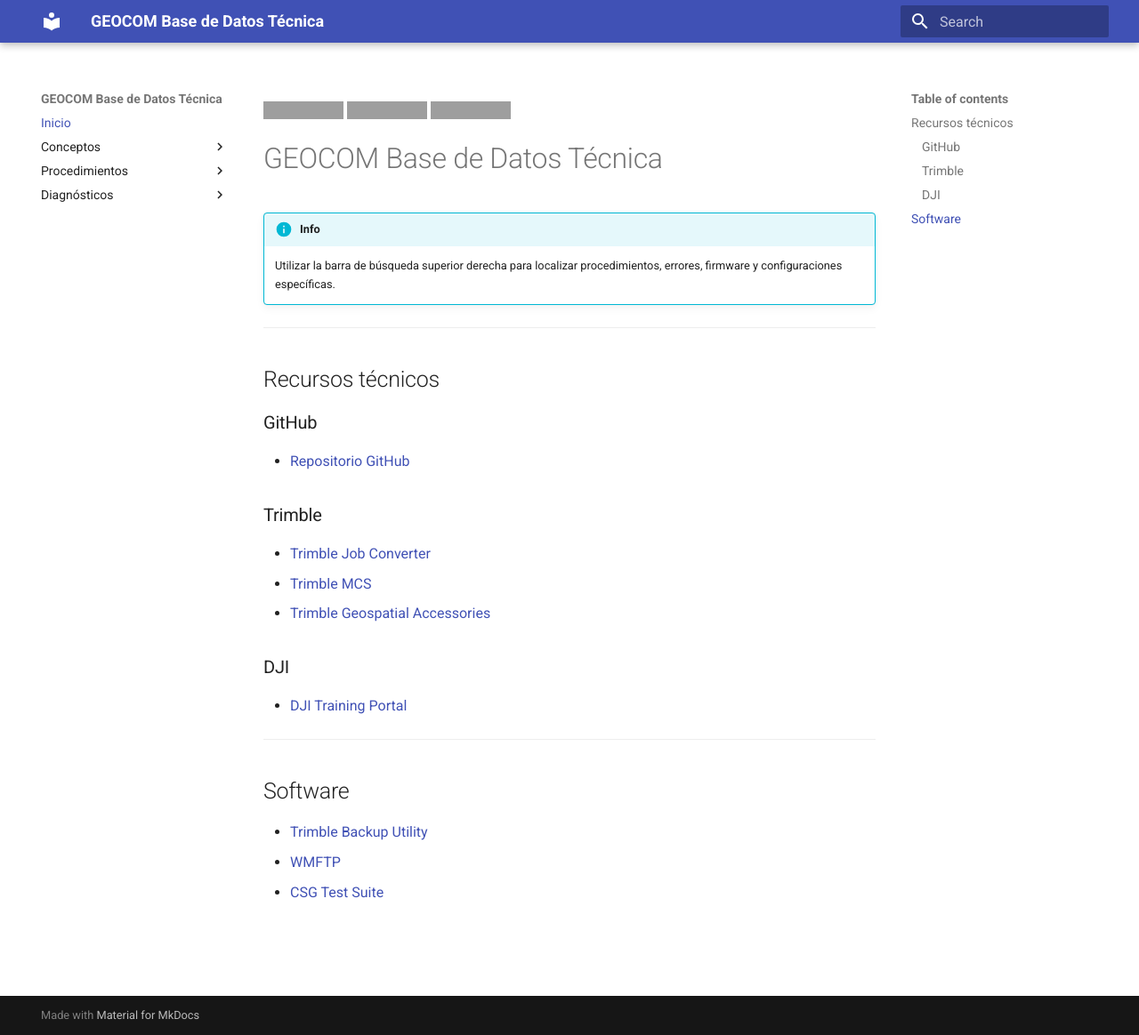
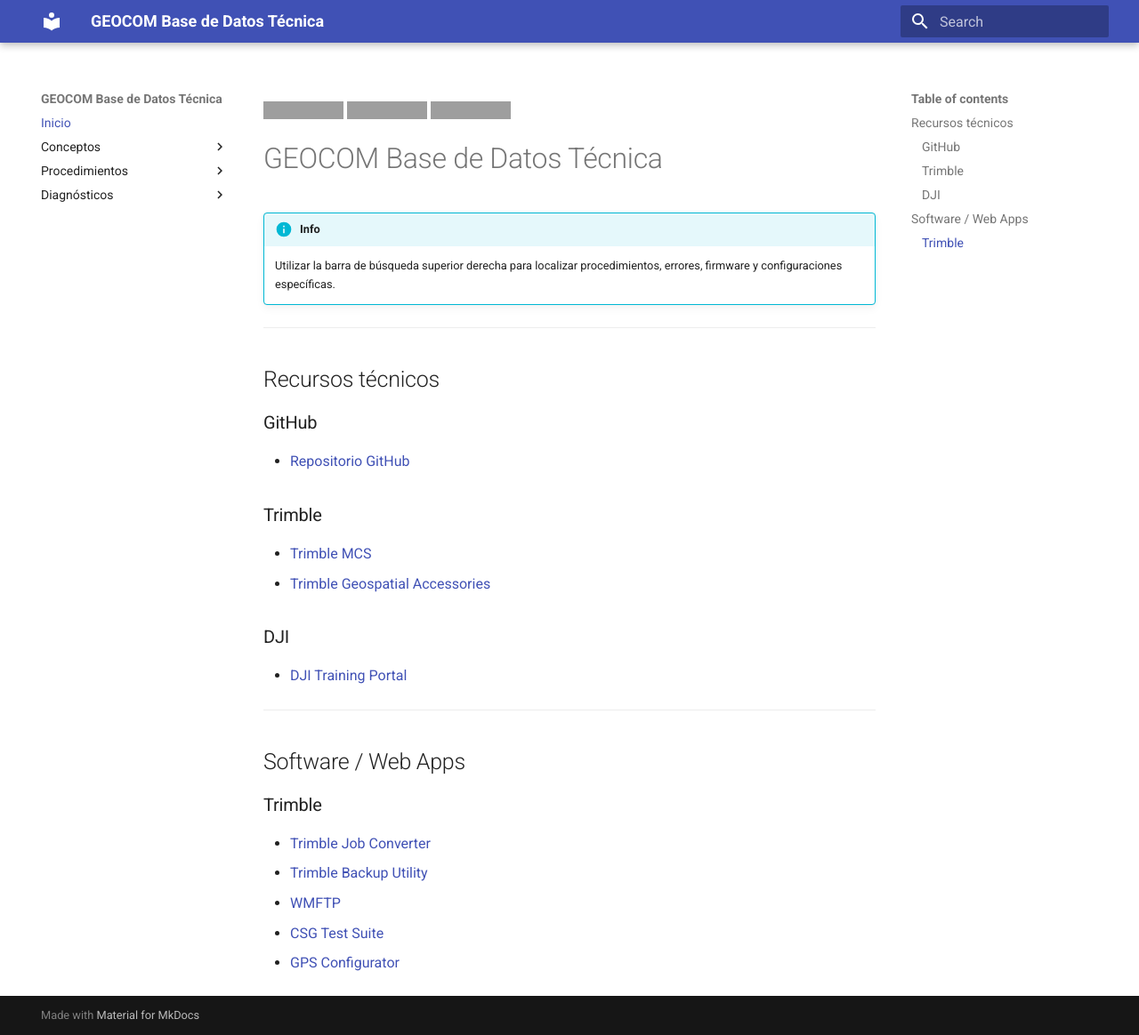
Before and after one commit to schweineorgel/geocom-kb, an MkDocs documentation site: the page built from docs/index.md, in a window 1280 px wide and 1164 px high. Shown: the whole window at 89% size. Built offline with MkDocs 1.6.1 and Material for MkDocs 9.7.7, drawn with Linux system fonts in a browser that asks for light colours; grey boxes are pictures that could not be loaded.

Commit message:
index update

```diff
--- a/docs/index.md
+++ b/docs/index.md
@@ -26,8 +25,12 @@
 
 ---
 
-## Software
+## Software / Web Apps
 
+### Trimble
+
+- [Trimble Job Converter](https://jobconverter.trimblegeospatial.com)
 - [Trimble Backup Utility](https://github.com/schweineorgel/trimble-backup-utility/releases/latest)
 - [WMFTP](https://drive.google.com/drive/folders/1QM-8yb-tqlYiGh7M0THCtgeOhqJePBOu?usp=drive_link)
 - [CSG Test Suite](https://firmware.oemgnss.trimble.com/wpfd_file/csgtestsuite-4/)
+- [GPS Configurator](https://drive.google.com/drive/folders/1brj2bEqHlNWIitgBEmaI11cUuz_3waNZ?usp=sharing)
```
Also changed, not shown: other parts of docs/index.md (+0 -1 lines).
